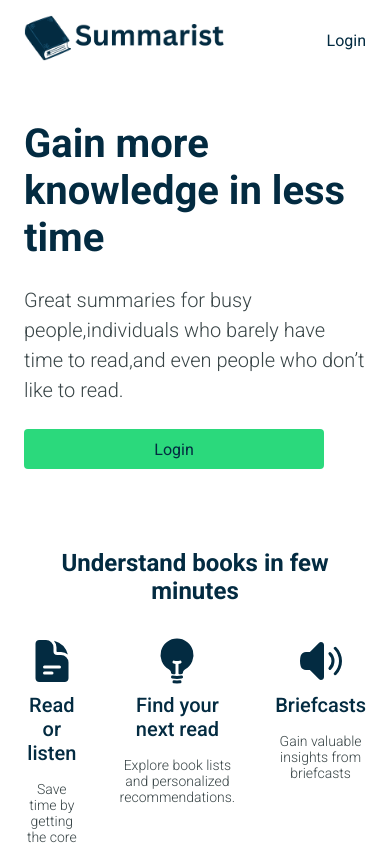
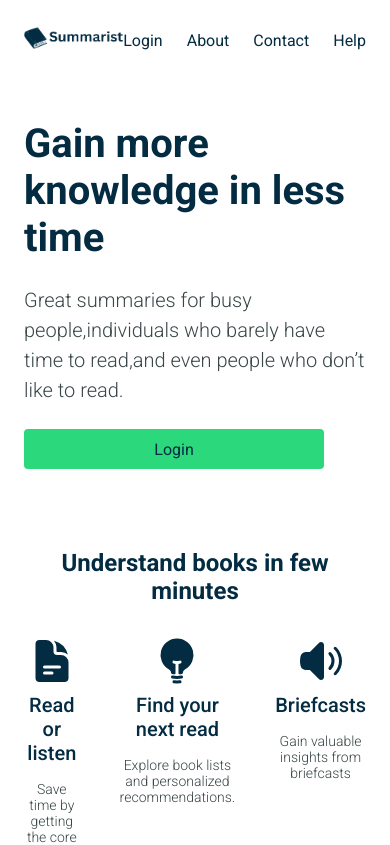
Before and after one commit to LowesPubAldi/summarist, a Next.js app: page / in a window 390 px wide. Shown: the top 845 px of the page. Built offline with nearby package versions, Linux system fonts and the light colour scheme.

Commit message:
Fixed Searchbar

```diff
--- a/src/app/globals.css
+++ b/src/app/globals.css
@@ -524,13 +524,6 @@ button:disabled {
   .remove--tablet {
     display: none;
   }
-
-
-@media (max-width: 576px) {
-  .nav__list--mobile {
-    display: none;
-  }
-}
 
 /* PLAYER */
 
@@ -610,9 +603,10 @@ button:disabled {
 }
 
 .searchbar__search {
+  position: relative;
   width: 420px;
-  max-width: 100%;
-  position: relative;
+  max-width: 420px;
+
 }
 
 .searchbar__search input {
@@ -2350,10 +2344,6 @@ button:disabled {
   padding: 12px 8px;
 }
 
-.searchbar__search {
-  width: 100%;
-}
-
 .searchbar__search input {
   height: 40px;
   font-size: 14px;
```
